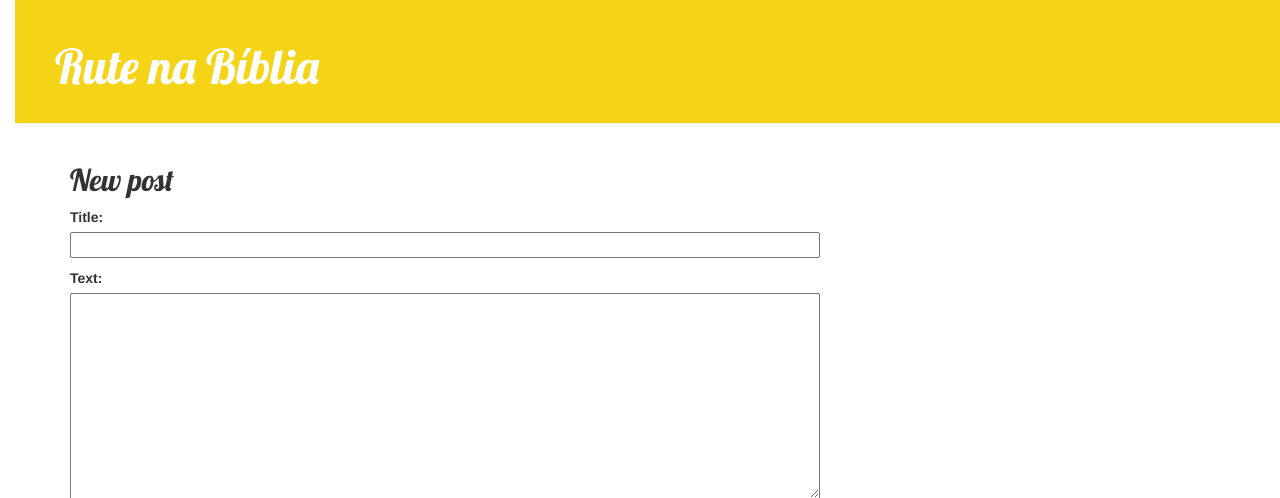
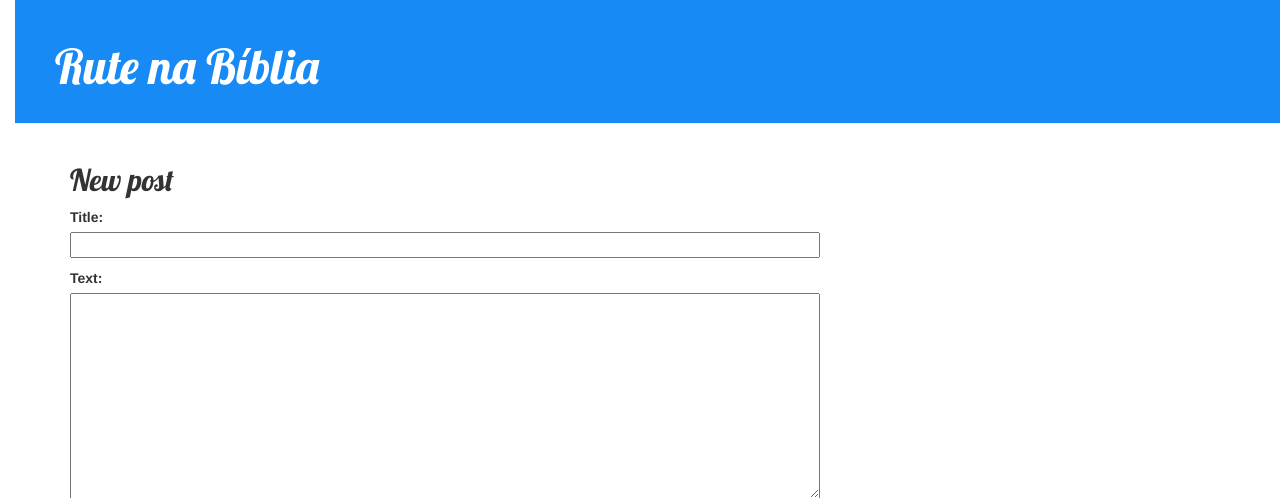
Before and after one commit to mariaclaraalvess/myfirst, a Django app: page /post/new/ in a window 1280 px wide. Shown: the top 498 px of the page. Run offline with Django 3.2, Linux system fonts and the light colour scheme; some libraries are stand-ins or nearby versions.

```diff
--- a/blog/static/css/blog.css
+++ b/blog/static/css/blog.css
@@ -1,12 +1,12 @@
 h1 a, h2 a {
-    color: #f5d417;
+    color: #178af5;
     font-family: 'Lobster';
 }
 body {
     padding-left: 15px;
 }
 .page-header {
-    background-color: #f5d417;
+    background-color: #178af5;
     margin-top: 0;
     padding: 20px 20px 20px 40px;
 }
```
